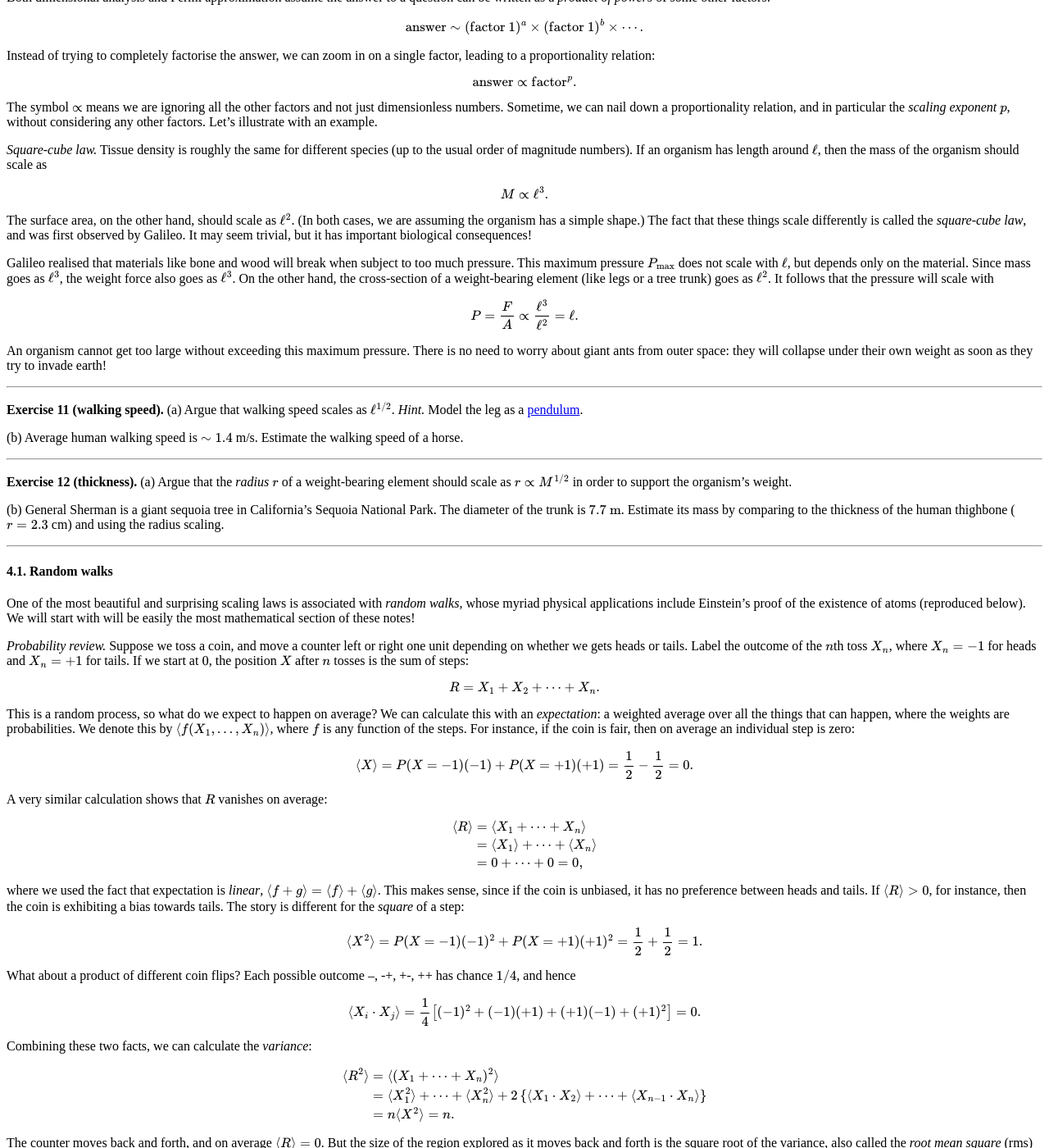
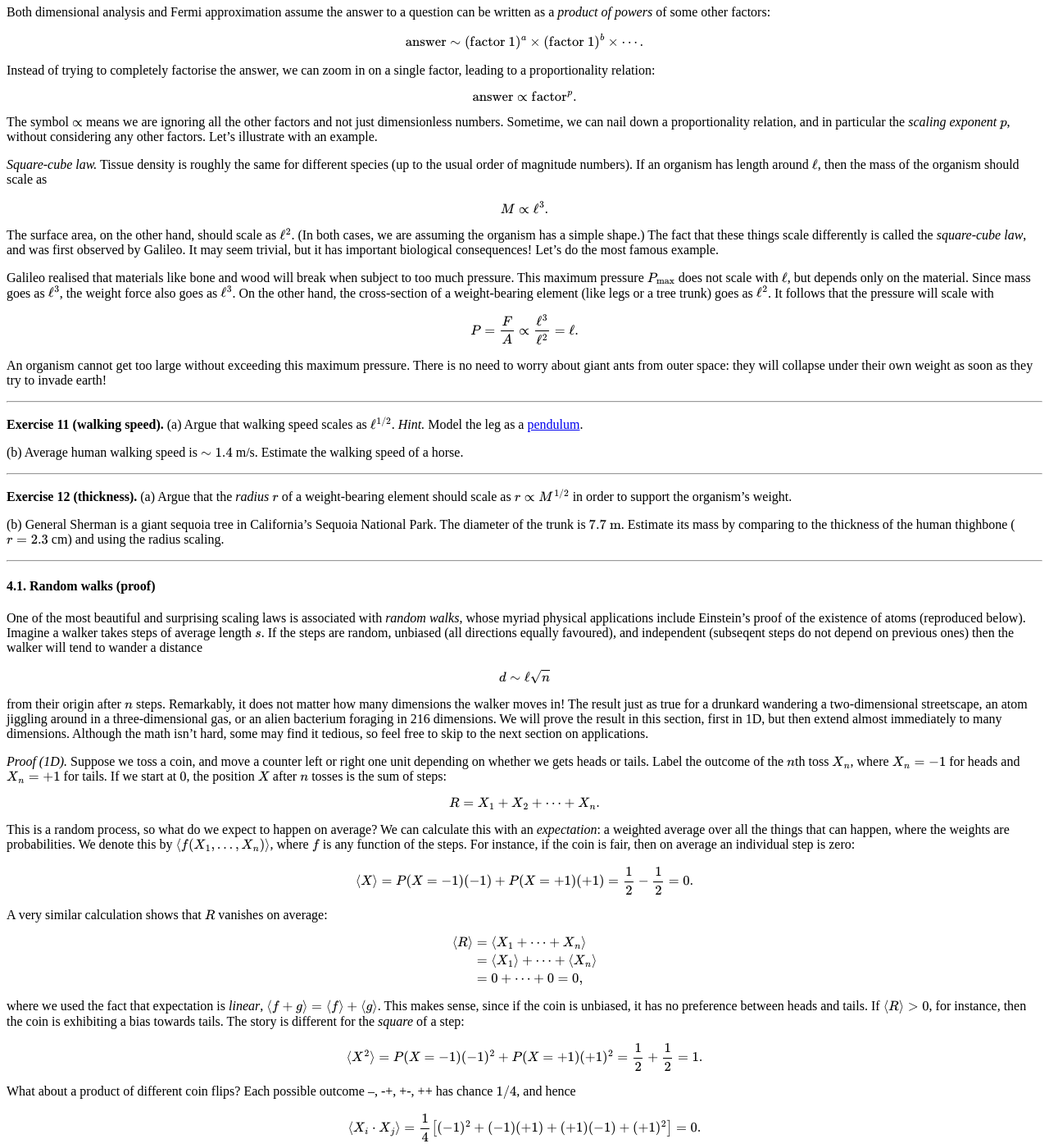
Before and after one commit to hapax/hapax.github.io, a Jekyll site: the page built from assets/simple-physics.md, in a window 1280 px wide and 1400 px high, scrolled down 8417 px. Shown: the whole window at 82% size. Built offline with Jekyll 4.4.1, drawn with Linux system fonts in a browser that asks for light colours; our own code applies the rules of GitHub Pages for plain Markdown files; formulas are drawn with MathJax 3; a script that is not in the unit is left out; some of the changed text lies outside the part shown.

Commit message:
Update simple-physics.md

```diff
--- a/assets/simple-physics.md
+++ b/assets/simple-physics.md
@@ -25,9 +25,10 @@
    3. <a href="#sec-3-3">KISS</a>
    4. <a href="#sec-3-4">Usage notes</a>
 4. <a href="#sec-4">Scaling</a>
-   1. <a href="#sec-4-1">Random walks</a>
-   2. <a href="#sec-4-2">Fractals</a>
-   3. <a href="#sec-4-3">Power laws</a>
+   1. <a href="#sec-4-1">Random walks (proof)</a>
+   2. <a href="#sec-4-2">Random walks (applications)</a>
+   3. <a href="#sec-4-3">Fractals</a>
+   4. <a href="#sec-4-4">Power laws</a>
 5. <a href="#sec-5">Conclusion</a>
 
 ## 1. Introduction <a id="sec-1" name="sec-1"></a>
@@ -925,6 +926,7 @@
 The fact that these things scale differently is called the
 *square-cube law*, and was first observed by Galileo.
 It may seem trivial, but it has important biological consequences!
+Let's do the most famous example.
 
 Galileo realised that materials like bone and wood will break when subject to
 too much pressure.
@@ -966,15 +968,33 @@
 
 ---
 
-#### 4.1. Random walks <a id="sec-4-1" name="sec-4-1"></a>
+#### 4.1. Random walks (proof)<a id="sec-4-1" name="sec-4-1"></a>
 
 One of the most beautiful and surprising scaling laws is associated
 with *random walks*, whose myriad
 physical applications include Einstein's proof of the existence of
 atoms (reproduced below).
-We will start with  will be easily the most mathematical section of these notes!
+Imagine a walker takes steps of average length $s$.
+If the steps are random, unbiased (all directions equally favoured),
+and independent (subseqent steps do not depend on previous ones) then
+the walker will tend to wander a distance
 
-*Probability review.* Suppose we toss a coin, and move a counter
+$$
+d \sim \ell \sqrt{n}
+$$
+
+from their origin after $n$ steps.
+Remarkably, it does not matter how many dimensions the walker moves
+in!
+The result just as true for a drunkard wandering a two-dimensional
+streetscape, an atom jiggling around in a three-dimensional gas, or an
+alien bacterium foraging in 216 dimensions.
+We will prove the result in this section, first in 1D, but then extend
+almost immediately to many dimensions.
+Although the math isn't hard, some may find it tedious, so feel free
+to skip to the next section on applications.
+
+*Proof (1D).* Suppose we toss a coin, and move a counter
 left or right one unit depending on whether we gets heads or tails.
 Label the outcome of the $n$th toss $X_n$, where $X_n = -1$ for heads
 and $X_n = +1$ for tails.
@@ -1050,7 +1070,12 @@
 \sqrt{\langle R^2\rangle} = \sqrt{n}.
 $$
 
-*Scaling.*
+This is the distance from the origin the counter will tend to wander
+in the first $n$ steps.
+
+*Proof (many D).*
+
+#### 4.2. Random walks (applications)<a id="sec-4-2" name="sec-4-2"></a>
 
 ## 5. Conclusion<a id="sec-5" name="sec-5"></a>
 
```
